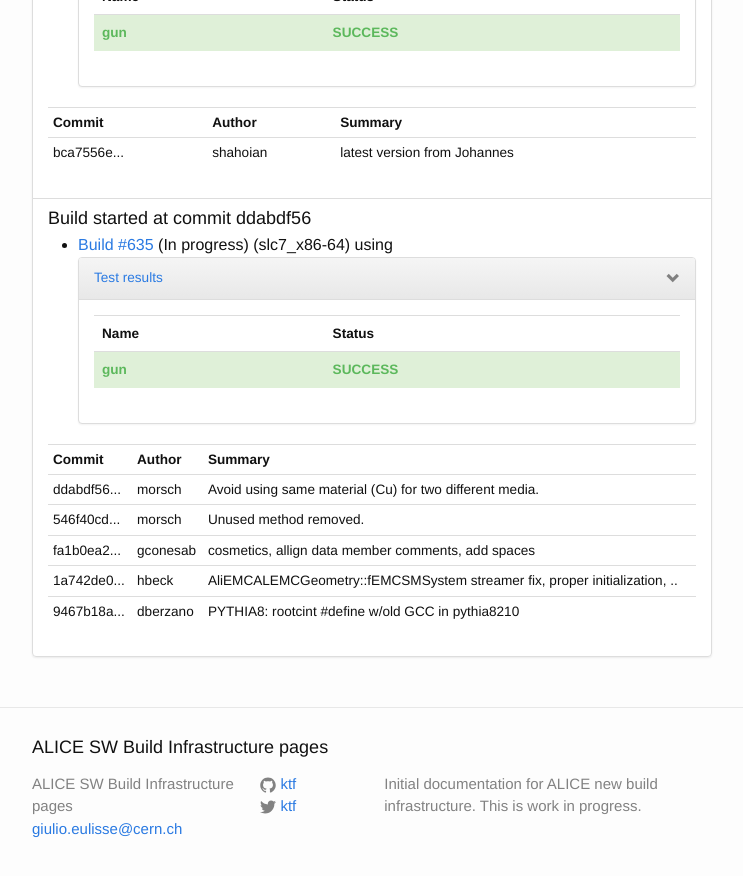
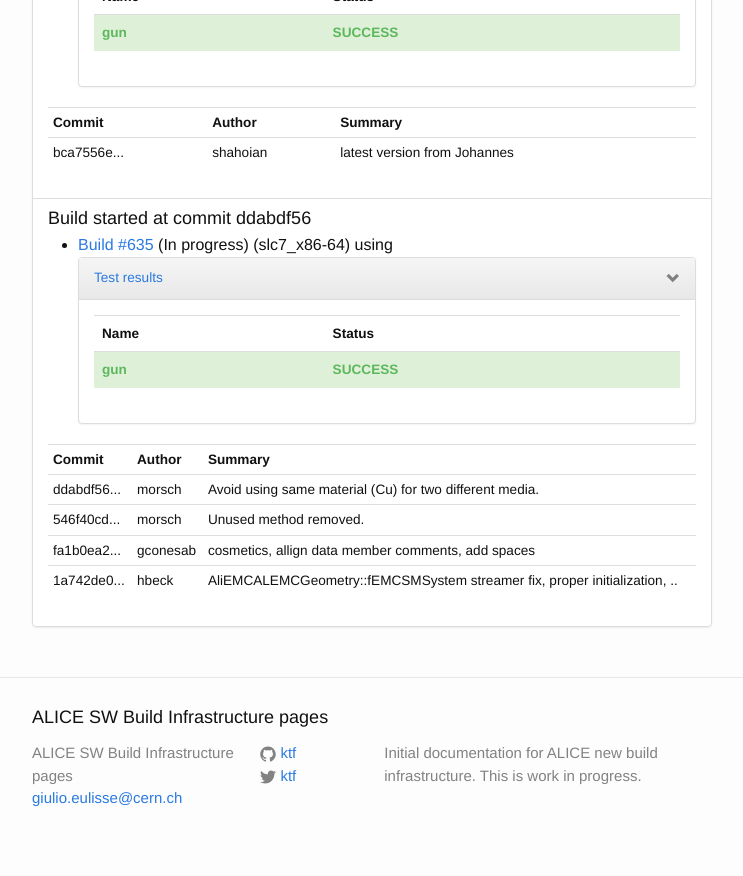
Before and after one commit to alisw/alisw.github.io, a Jekyll site: the page built from index.html, in a window 1280 px wide and 900 px high, scrolled down 16075 px. Shown: the top 876 px of the window, without its empty margins (268-1011 px from the left). Built offline with Jekyll 4.4.1, drawn with Linux system fonts in a browser that asks for light colours; nearby versions of some CDN libraries.

Commit message:
Updated results.

```diff
--- a/_data/commits-aliroot-master.yaml
+++ b/_data/commits-aliroot-master.yaml
@@ -43,8 +43,3 @@
  message: >-
     AliEMCALEMCGeometry::fEMCSMSystem streamer fix, proper initialization, ..
  author: !!str hbeck
--
- commit: "9467b18a71861a686fd6d3bca13e9dba76824d63"
- message: >-
-    PYTHIA8: rootcint #define w/old GCC in pythia8210
- author: !!str dberzano
```
